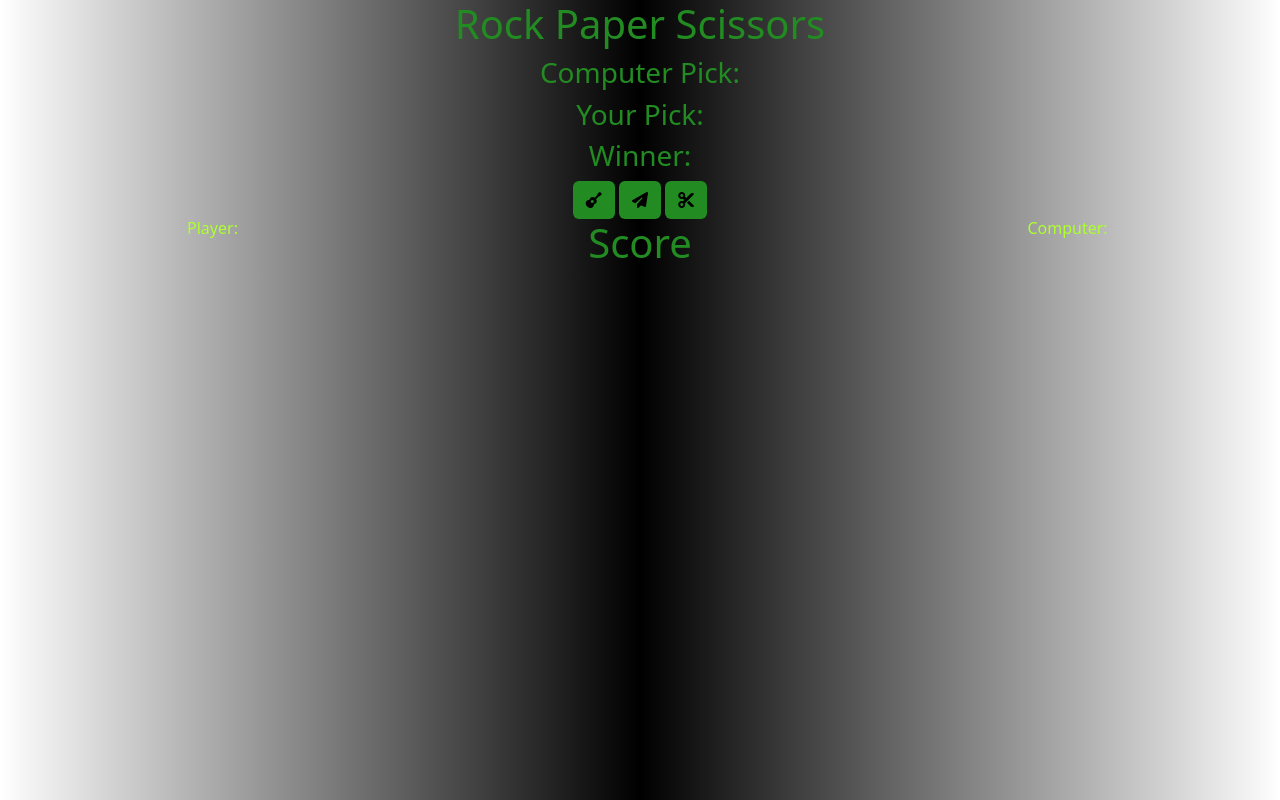
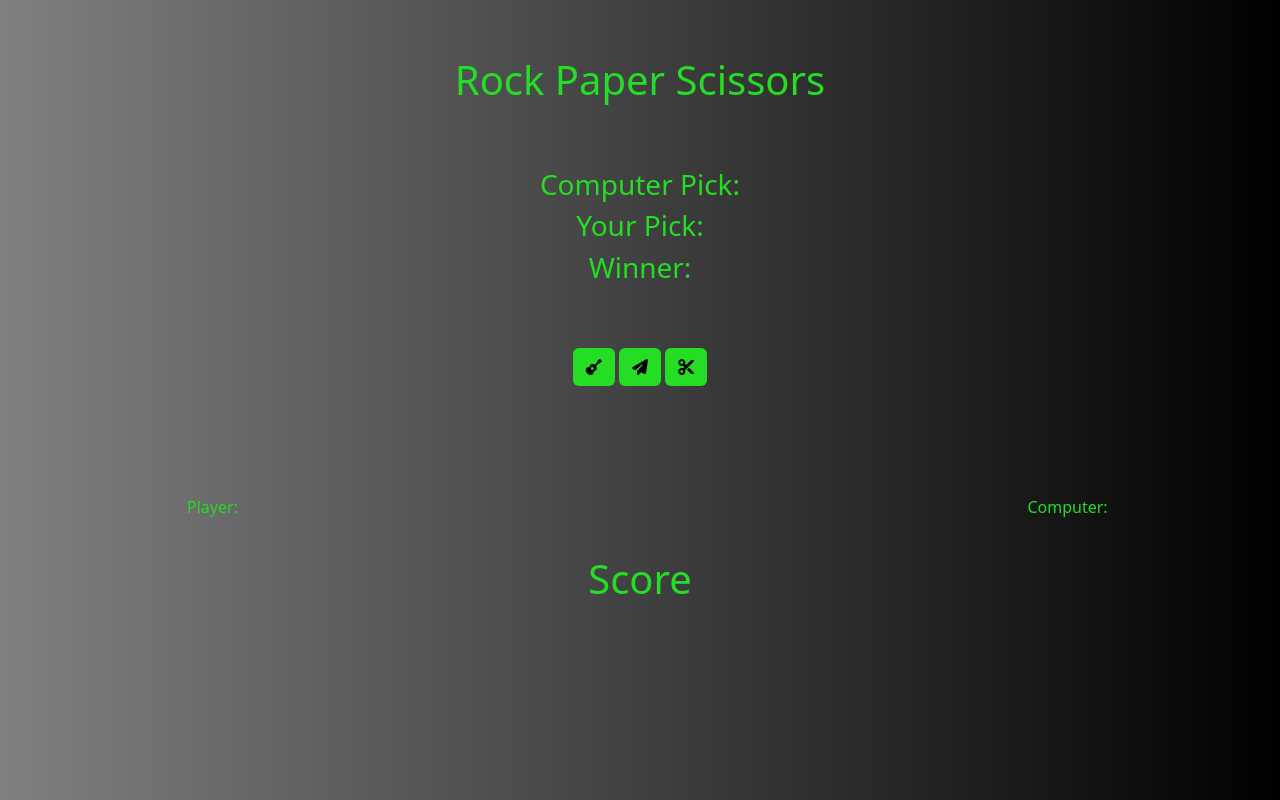
Before and after one commit to FatHippie1/RockPaperScissor, a plain HTML site: page index.html in a window 1280 px wide. Drawn offline with nearby package versions, Linux system fonts and the light colour scheme.

Commit message:
finished

```diff
--- a/index.html
+++ b/index.html
@@ -14,7 +14,7 @@
 </head>
 
 <body>
-    <div class="container">
+    <div class="container-sm">
         <div class="text-center">
 
 
@@ -23,22 +23,21 @@
             <h3 class="col-auto">Your Pick: <span id="player-pick"></span></h3>
             <h3 class="col-auto">Winner: <span id="winner"></span></h3>
 
-            <div>
+            <div id="RPS">
                 <button type="button" class="col-auto btn" id="rock"> <i class="fa-solid fa-guitar"></i></button>
                 <button type="button" class="col-auto btn" id="paper"><i class="fa-solid fa-paper-plane"></i></button>
                 <button type="button" class="col-auto btn" id="scissor"><i class="fa-solid fa-scissors"></i></button>
             </div>
 
-            <div class="row text-center">
+            <div class="row text-center" id="score-board">
                 <h6 class="col-3">Player: <p id="scorePlayer"></p>
                 </h6>
-                <h1 class="col-6">Score</h1>
+                <h1 class="col-6">Score
+                </h1>
                 <h6 class="col-3">Computer: <p id="scoreComputer"></p>
                 </h6>
             </div>
         </div>
-
-
         <script src="scripts.js"></script>
     </div>
 </body>
--- a/scripts.js
+++ b/scripts.js
@@ -4,11 +4,13 @@ const displayWinner = document.getElementById('winner');
 const options = document.querySelectorAll('button');
 const displayScorePlayer = document.getElementById('scorePlayer');
 const displayScoreComputer = document.getElementById('scoreComputer');
+const resetScoreBtn = document.getElementById('reset-score');
 var playerChoice;
 var computerChoice;
 var winner;
 var computerWin = 0;
 var playerWin = 0;
+var resetScore = 0;
 
 options.forEach(option => option.addEventListener('click', function (e) {
     if (e.target !== this) {
@@ -21,6 +23,7 @@ options.forEach(option => option.addEventListener('click', function (e) {
     console.log('player:' + ' ' + playerChoice);
     generateComputerchoice();
     getResult();
+
 }));
 
 function generateComputerchoice() {
--- a/style.css
+++ b/style.css
@@ -1,7 +1,14 @@
+* {
+    margin: 0;
+    padding: 0;
+    box-sizing: border-box;
+}
+
 body {
-    display: flex;
-    background-image: linear-gradient(90deg, white, black, white);
-    color: forestgreen;
+
+    background-image: linear-gradient(90deg, gray, black);
+    color: rgb(36, 221, 36);
+    min-height: 100vh;
 }
 
 .fa-solid {
@@ -12,11 +19,20 @@ body {
 
 .btn {
     color: black;
-    background-color: forestgreen;
+    background-color: rgb(36, 221, 36);
     margin: 0px;
 
 }
 
+h1 {
+    padding: 5%;
+}
+
 h6 {
-    color: greenyellow;
+    color: rbg(36, 221, 36);
 }
+
+#RPS {
+    padding-top: 5%;
+    padding-bottom: 10%;
+}
```
